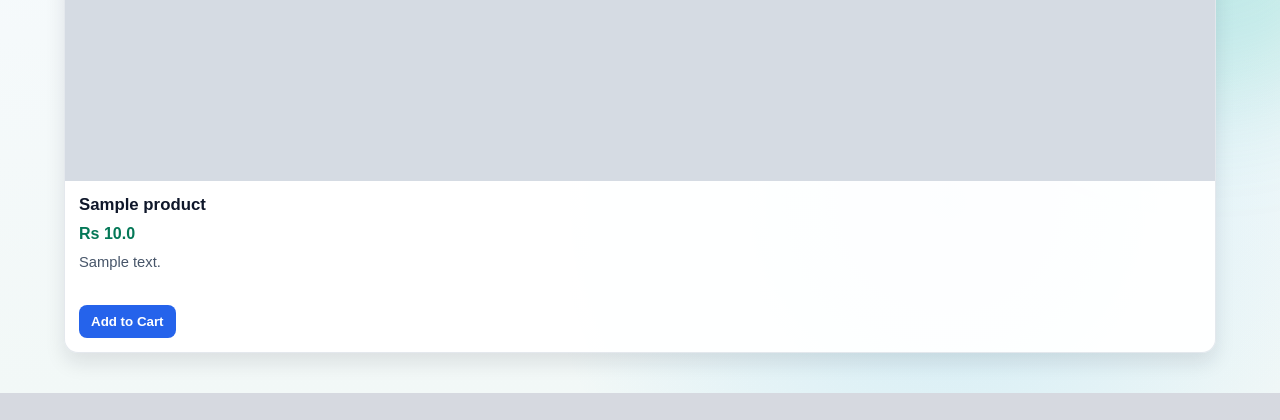
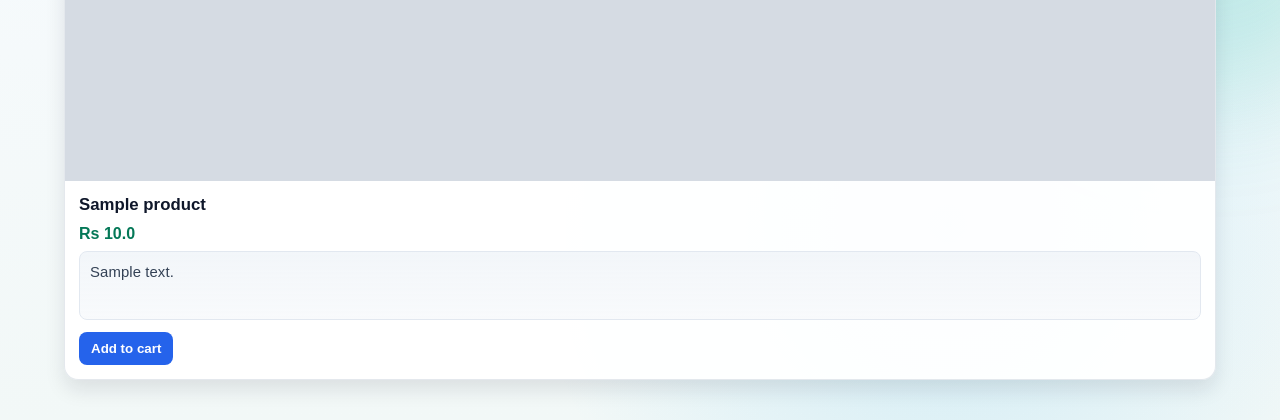
Before and after one commit to vishveshwargoudap-ui/login-project, a Flask app: page /dashboard in a window 1280 px wide. Shown: the part 803-1223 px from the top of the page. Before the commit the page ends 1196 px from the top, so only its background shows below. Run offline with Flask 3, Linux system fonts and the light colour scheme; the visitor is signed in with stand-in values (Sample User, id 1); tables that the repository leaves empty hold one stand-in row (values such as "Sample post"); grey boxes marked "Sample" are stand-in pictures.

Commit message:
enhenced dashboard

```diff
--- a/app/static/css/dashboard1.css
+++ b/app/static/css/dashboard1.css
@@ -222,15 +222,23 @@ body::after {
 }
 
 .product-description {
-    margin: 0;
-    color: #475569;
-    font-size: 0.92rem;
-    line-height: 1.5;
-    min-height: 42px;
+    margin: 6px 0 0;
+    color: #334155;
+    font-size: 0.93rem;
+    line-height: 1.55;
+    letter-spacing: 0.1px;
+    min-height: calc(1.55em * 3);
+    padding: 9px 10px;
+    background: linear-gradient(180deg, rgba(241, 245, 249, 0.9), rgba(248, 250, 252, 0.95));
+    border: 1px solid #e2e8f0;
+    border-radius: 8px;
     display: -webkit-box;
-    -webkit-line-clamp: 2;
+    -webkit-line-clamp: 3;
+    line-clamp: 3;
     -webkit-box-orient: vertical;
     overflow: hidden;
+    text-overflow: ellipsis;
+    word-break: break-word;
 }
 
 .old-price {
--- a/app/templates/dashboard.html
+++ b/app/templates/dashboard.html
@@ -42,7 +42,7 @@
             <img
                 src="{{ url_for('static', filename='images/' + product.image) }}"
                 alt="{{ product.name }}"
-                onerror="this.onerror=null;this.src='{{ url_for('static', filename='images/demo.jpg') }}';"
+               onerror="this.onerror=null;this.src=`{{ url_for('static', filename='images/demo.jpg') }}`;"
             >
         </div>
         <div class="product-info">
@@ -51,13 +51,15 @@
             <p class="product-description">{{ product.description or 'Fresh bakery item.' }}</p>
         </div>
         {% if user.role != 'seller' %}
-        <button
-            type="button"
-            class="add-cart-btn"
-            onclick='addToCart({{ product.id }}, {{ product.name|tojson }}, {{ product.price }}, {{ product.image|tojson }})'
-        >
-            Add to Cart
-        </button>
+       <button
+           class="add-cart-btn"
+           data-id="{{ product.id }}"
+           data-name="{{ product.name }}"
+           data-price="{{ product.price }}"
+           data-image="{{ product.image }}"
+           onclick="addToCart(this)">
+           Add to cart
+            </button>
         {% endif %}
         {% if user.role == 'seller' %}
         <form action="{{ url_for('auth.remove_product', product_id=product.id) }}" method="POST">
```
Also changed, not shown: app/templates/order.html (+19 -14 lines).
